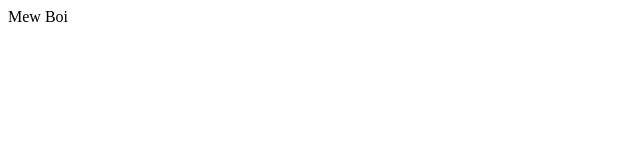
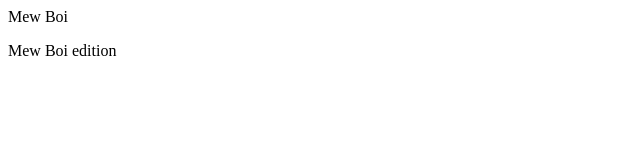
Before and after one commit to PraveenCodess/Demo, a plain HTML site: page index.html in a window 1280 px wide. Shown: the whole page, without its empty margins (0-640 px from the left). Drawn offline with Linux system fonts and the light colour scheme.

Commit message:
new edition

```diff
--- a/index.html
+++ b/index.html
@@ -1 +1,2 @@
 <p>Mew Boi</p>
+<p>Mew Boi edition</p>
```
